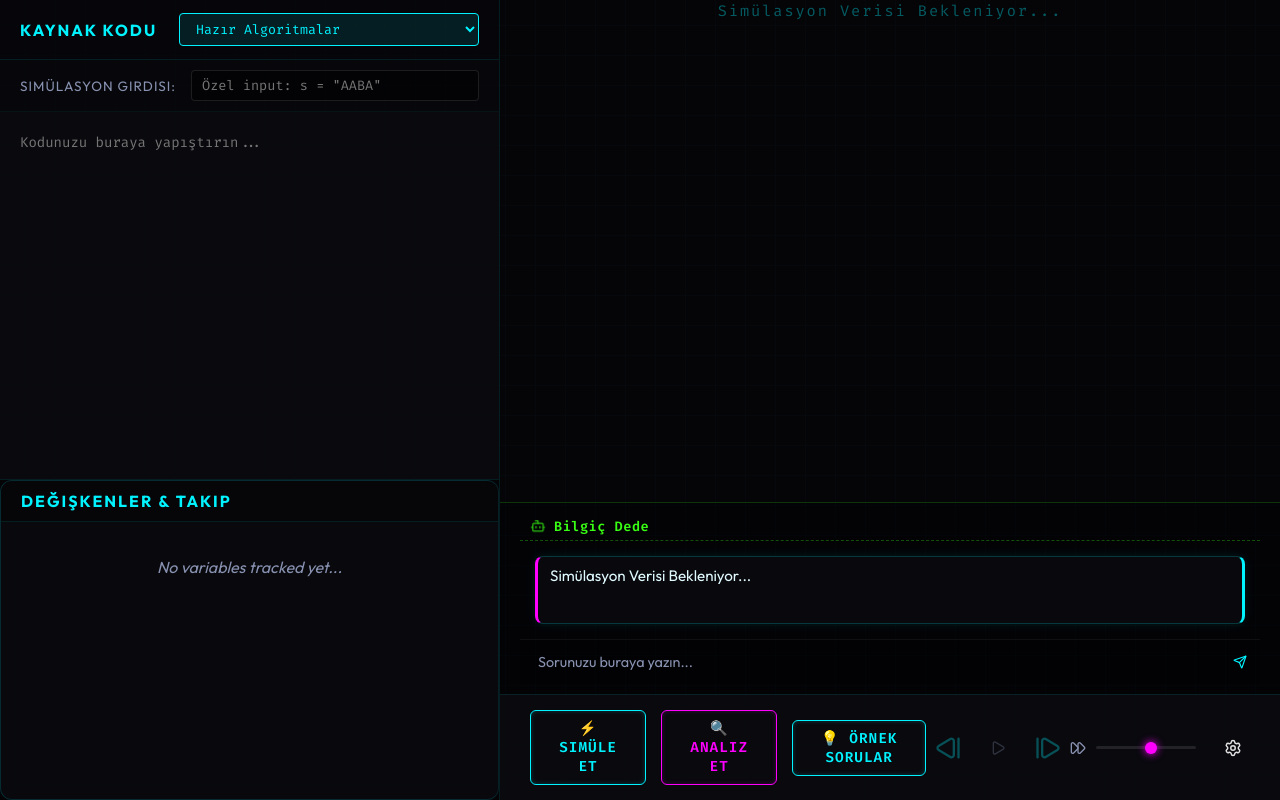
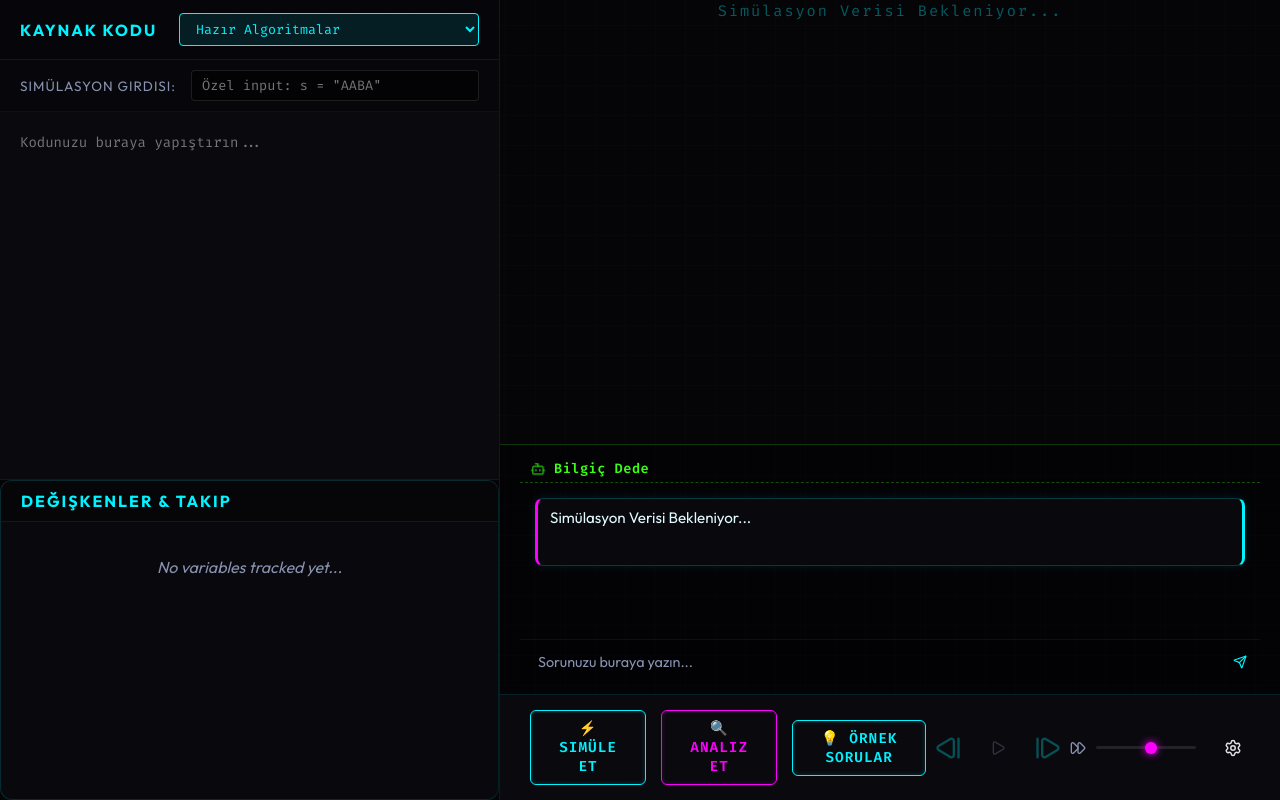
Before and after one commit to Teknesyum/CodeXRay, a React (Vite) app: page / in a window 1280 px wide. Built offline with nearby package versions, Linux system fonts and the light colour scheme.

Commit message:
Fix AI assistant panel height limit

```diff
--- a/src/App.css
+++ b/src/App.css
@@ -50,6 +50,10 @@
   padding: 10px 20px;
   background: rgba(0, 0, 0, 0.3);
   border-top: 1px solid rgba(57, 255, 20, 0.2);
+  height: 250px; /* Fixed maximum height */
+  flex-shrink: 0;
+  display: flex;
+  flex-direction: column;
 }
 
 .control-container {
```
